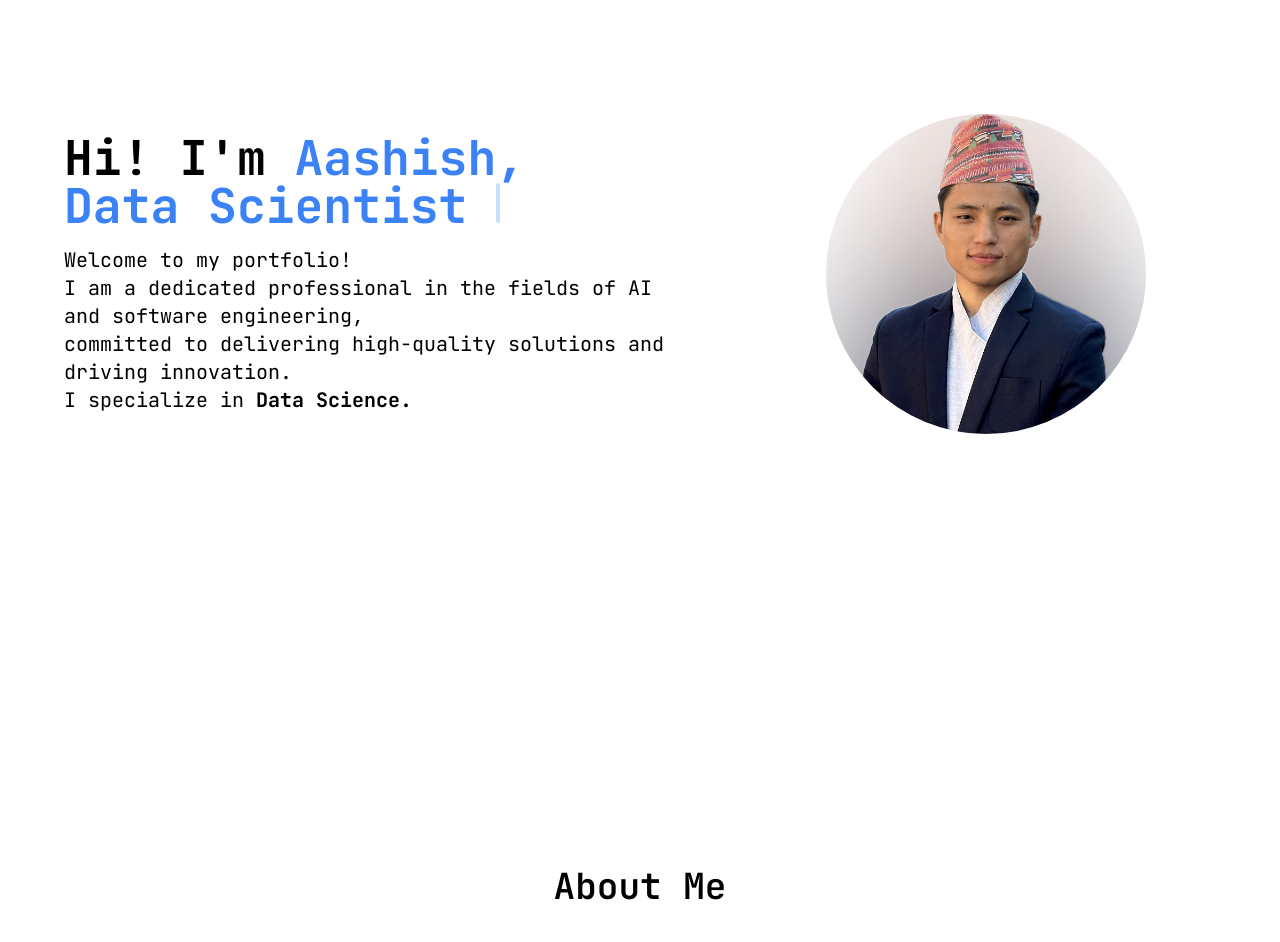
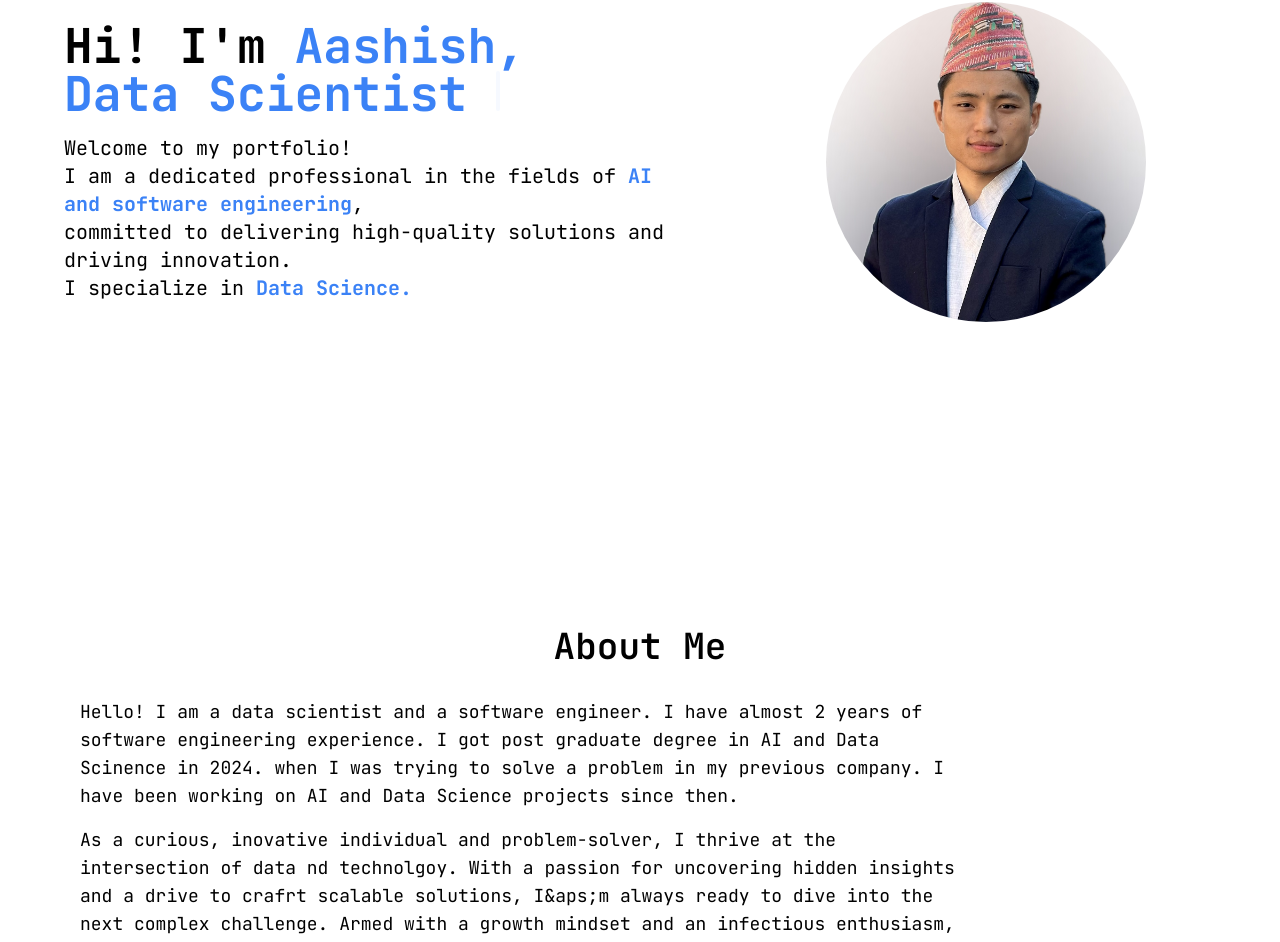
Before and after one commit to AashishTangnami/portfolio, a Next.js app: page / in a window 1280 px wide. Shown: the part 222-1164 px from the top of the page. Built offline with nearby package versions, Linux system fonts and the light colour scheme.

Commit message:
updated about section

```diff
--- a/src/app/components/About.tsx
+++ b/src/app/components/About.tsx
@@ -65,27 +65,27 @@ export default function About() {
 
 
     return (
-        <section id="about" className="min-h-[75vh] bg-primary text-black border-b-2 py-24">
+
+        <section id="about" className="bg-primary text-black border-b-2 py-20">
             <div className="container mx-auto px-4 py-12">
                 <h2 className="text-2xl sm:text-3xl md:text-4xl text-center font-semibold mb-8">About Me</h2>
 
                 <div className="items-center justify-center mx-auto">
                     <div className="md:w-3/4 ml-8">
-                        <p className="mb-4 text-base sm:text-lg md:text-md leading-relaxed">
-                            Hello! I am a data scientist and software engineer. I enjoy problem solving.
-                            I worked as a software engineer for about 2 years, and my interest in AI and Data Science started
+                        <p className="mb-4 text-md sm:text-lg md:text-md leading-relaxed">
+                            Hello! I am a data scientist and a software engineer. I have almost 2 years of software engineering experience. I got post graduate degree in AI and Data Scinence in 2024.
                             when I was trying to solve a problem in my previous company. I have been working on AI and Data Science projects since then.
                         </p>
-                        <p className="mb-4 text-base sm:text-lg md:text-xl leading-relaxed">
-                            I am passionate about leveraging data to create meaningful insights and drive innovation. My experience spans across
-                            various technologies and platforms, making me a versatile professional in the tech industry.
+                        <p className="mb-4 text-md sm:text-lg md:text-md leading-relaxed">
+                            As a curious, inovative individual and problem-solver, I thrive at the intersection of data nd technolgoy. With a passion for uncovering hidden insights and a drive to crafrt scalable solutions, I&aps;m always ready to dive into the next complex challenge.
+                            Armed with a growth mindset and an infectious enthusiasm, I&aps;m dedicated to harnessing the power of data to fuel informed decisions and build cutting-edge software that drives real impact.
                         </p>
                     </div>
 
                 </div>
                 <p className="mt-8 mb-4 text-lg md:text-xl font-semibold mx-auto text-center">Technologies I love to work with:</p>
 
-                <div className="grid grid-rows-1 md:grid-cols-6 gap-8">
+                <div className="grid grid-rows-1 xs:grid-cols-2 md:grid-cols-6 gap-8">
                     {Object.keys(skills).map((category, index) => (
                         <div key={index} className="flex flex-col items-center">
                             <h3 className="text-lg font-semibold mb-4">{category}</h3>
--- a/src/app/components/Intro.tsx
+++ b/src/app/components/Intro.tsx
@@ -26,17 +26,16 @@ export default function Intro() {
   ];
     return (
       <>
-      <section id="intro" className="bg-textPrimary text-black min-h-[75vh] py-24 lg:py-24 relative overflow-hidden">
+      <section id="intro" className="bg-textPrimary text-black xxs:py-4 xs:py-8 lg:py-24 relative overflow-hidden">
         <div className="bg-grid-white/[0.02] absolute inset-0"></div>
-          <div className="container mx-auto px-4 sm:px-6 lg:px-8 max-w-7xl relative z-10 py-24">
-            <div className="flex flex-col lg:flex-row items-center justify-between gap-12 lg:gap-20 py-24">
+          <div className="container mx-auto px-4 xxs:px-4 sm:px-6 lg:px-8 max-w-7xl relative z-10 ">
+            <div className="flex flex-col lg:flex-row items-center justify-between gap-14 lg:gap-20 py-20">
               <div className="flex-1 text-center lg:text-left">
                 <TypewriterEffect words={words} className="mb-4 text-xl md:text-2xl lg:text-5xl" />
-
-                <p className="text-lg sm:text-sm lg:text-xl max-w-2xl mx-auto lg:mx-0">
+                <p className="text-md sm:text-sm lg:text-xl max-w-2xl mx-auto lg:mx-0">
                   Welcome to my portfolio! <br></br>
-				  I am a dedicated professional in the fields of AI and software engineering, <br></br>
-                  committed to delivering high-quality solutions and driving innovation. <br></br>I specialize in <strong>Data Science.</strong>
+				  I am a dedicated professional in the fields of <b className="text-blue-500 dark:text-blue-500">AI and software engineering</b>, <br></br>
+                  committed to delivering high-quality solutions and driving innovation. <br></br>I specialize in <strong className="text-blue-500 dark:text-blue-500">Data Science.</strong>
                 </p>
               </div>
               <div className="lg:w-2/5 flex justify-center">
--- a/src/app/components/Project.tsx
+++ b/src/app/components/Project.tsx
@@ -62,7 +62,7 @@ export default function Project() {
   return (
     <section id="projects" className="min-h-screen bg-primary flex flex-col items-center test-white px-8 py-24 border-b-2">
       <h2 className="text-3xl font-bold text-textPrimary text-center items-center">Projects<br></br></h2>
-      <h3 className="text-2xl font-bold text-textPrimary pb-20">Some of my recent projects</h3>
+      <h3 className="text-2xl font-bold text-textPrimary pb-20 text-center">Some of my recent projects</h3>
 
       <div className="grid grid-cols-1 sm:grid-cols-2 lg:grid-cols-3 gap-6 mx-2">
         {projectsToShow.map((project, i) => (
--- a/src/app/page.tsx
+++ b/src/app/page.tsx
@@ -100,17 +100,16 @@ export default function Home() {
   {/* <!-- Mobile Menu (Initially Hidden) --> */}
   {isMenuOpen && (
     <>
-        <div className="min-h-screen md:hidden flex flex-col items-center space-y-2 mt-4">
-          <a href="#about" className="block py-2 text-black nav-link word-link ">About</a>
-          <a href="#experience" className="block py-2 text-black nav-link word-link">Experience</a>
-          <a href="#projects" className="block py-2 text-black nav-link word-link">Projects</a>
-          <a href="#contact" className="block py-2 text-black nav-link word-link">Contact</a>
-          <a href="/resume" className="block py-2 text-black nav-link word-link">Resume</a> {/* Added Resume Link */}
+        <div className="min-h-screen md:hidden flex flex-col items-center space-y-2 mt-4 text-xl py-20">
+          <a href="#about" className="block py-4 text-black nav-link word-link ">About</a>
+          <a href="#experience" className="block py-4 text-black nav-link word-link">Experience</a>
+          <a href="#projects" className="block py-4 text-black nav-link word-link">Projects</a>
+          <a href="#contact" className="block py-4 text-black nav-link word-link">Contact</a>
+          <a href="/resume" className="block py-4 text-black nav-link word-link">Resume</a> {/* Added Resume Link */}
         </div>
       </>
       )}
     </nav>
-
 
   <Intro/>
   <About/>
--- a/src/app/resume/page.tsx
+++ b/src/app/resume/page.tsx
@@ -5,6 +5,7 @@ import Link from 'next/link';
 import dynamic from 'next/dynamic';
 import { motion } from 'framer-motion';
 import { IoArrowBack } from 'react-icons/io5';
+import { cache } from 'react'
 
 // Dynamically import FaFilePdf icon to reduce initial bundle size
 const FaFilePdf = dynamic(() => import('react-icons/fa').then(mod => mod.FaFilePdf), { ssr: false });
@@ -58,7 +59,7 @@ export default function ResumePage() {
           <Link href="/#" className="flex items-center space-x-2">
             <motion.div
             variants={arrowVariants}
-            animate="animate"
+            whileHover="hover"
             >
               <IoArrowBack className="text-xl" />
             </motion.div>
@@ -72,7 +73,7 @@ export default function ResumePage() {
           download="Aashish_Tangnami-(CV).pdf" // Customize the download filename
           className="w-full sm:w-auto py-2 px-4 bg-green-500 text-white rounded-lg hover:bg-green-700 transition flex items-center justify-center"
         >
-        <motion.div variants={fileVariants} animate="animate">
+        <motion.div variants={fileVariants} whileHover="hover">
             <FaFilePdf className="mr-2" />
           </motion.div>
           Download PDF
--- a/tailwind.config.ts
+++ b/tailwind.config.ts
@@ -16,6 +16,7 @@ const config: Config = {
   ],
   theme: {
     screens: {
+      xxs: "320px",
       xs: "375px",
       sm: "640px",
       md: "768px",
```
